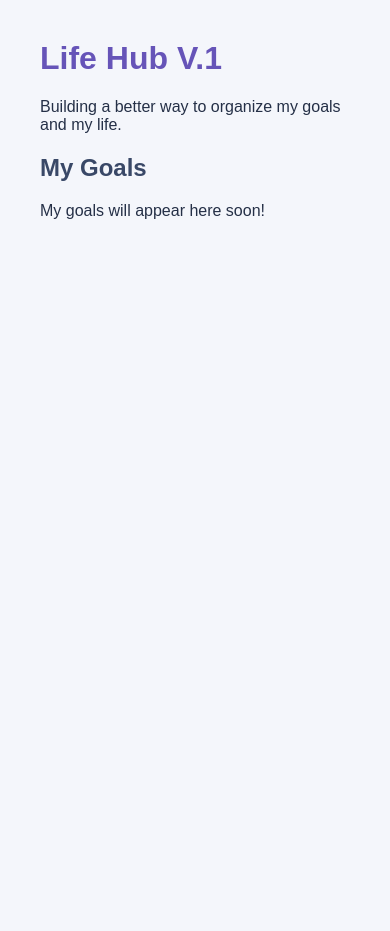
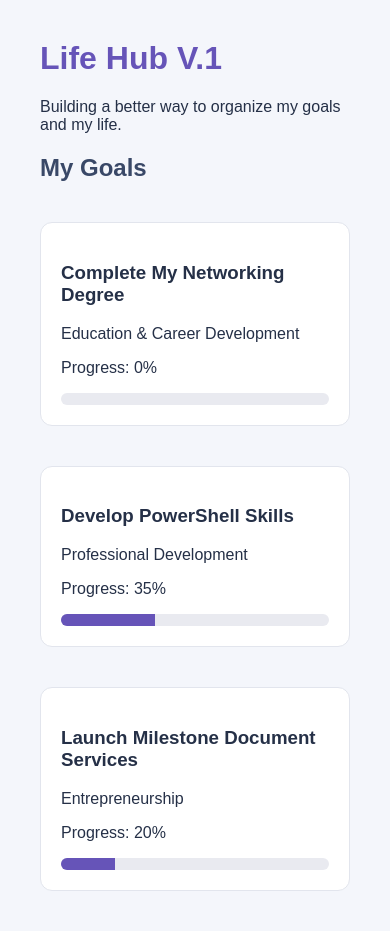
Before and after one commit to brielle-shepard/personal-life-dashboard, a Flask app: page / in a window 390 px wide. Before the commit the page ends 219 px from the top, so only its background shows below. Run offline with Flask 3, Linux system fonts and the light colour scheme.

Commit message:
Complete responsive dashboard layout

```diff
--- a/static/CSS/style.css
+++ b/static/CSS/style.css
@@ -12,3 +12,30 @@ h1 {
 h2 {
     color: #394867;
 }
+.goals-grid {
+    display: grid;
+    grid-template-columns: repeat(auto-fit, minmax(250px, 1fr));
+    gap: 20px;
+}
+
+.goal-card {
+    background-color: white;
+    padding: 20px;
+    margin-top: 20px;
+    border: 1px solid #e2e5ed;
+    border-radius: 12px;
+    max-width: 350px;
+}
+
+.progress-bar {
+    background-color: #e9eaf0;
+    height: 12px;
+    border-radius: 6px;
+    overflow: hidden;
+}
+
+.progress-fill {
+    background-color: #6654b8;
+    width: 0%;
+    height: 100%;
+}
--- a/templates/index.html
+++ b/templates/index.html
@@ -7,10 +7,45 @@
     <link rel="stylesheet" href="{{ url_for('static', filename='css/style.css') }}">
 </head>
 <body>
+    <main class="dashboard-container">
     <h1>Life Hub V.1</h1>
     <p>Building a better way to organize my goals and my life.</p>
 
     <h2>My Goals</h2>
-    <p>My goals will appear here soon!</p>
+
+    <div class="goals-grid">
+
+    <div class="goal-card">
+        <h3>Complete My Networking Degree</h3>
+        <p>Education & Career Development</p>
+        <p>Progress: 0%</p>
+
+        <div class="progress-bar">
+            <div class="progress-fill"></div>
+        </div>
+    </div>
+
+    <div class="goal-card">
+    <h3>Develop PowerShell Skills</h3>
+    <p>Professional Development</p>
+    <p>Progress: 35%</p>
+
+    <div class="progress-bar">
+        <div class="progress-fill" style="width: 35%;"></div>
+    </div>
+
+</div>
+
+<div class="goal-card">
+    <h3>Launch Milestone Document Services</h3>
+    <p>Entrepreneurship</p>
+    <p>Progress: 20%</p>
+
+    <div class="progress-bar">
+        <div class="progress-fill" style="width: 20%;"></div>
+    </div>
+</div>
+
+</main>
 </body>
 </html>
```
